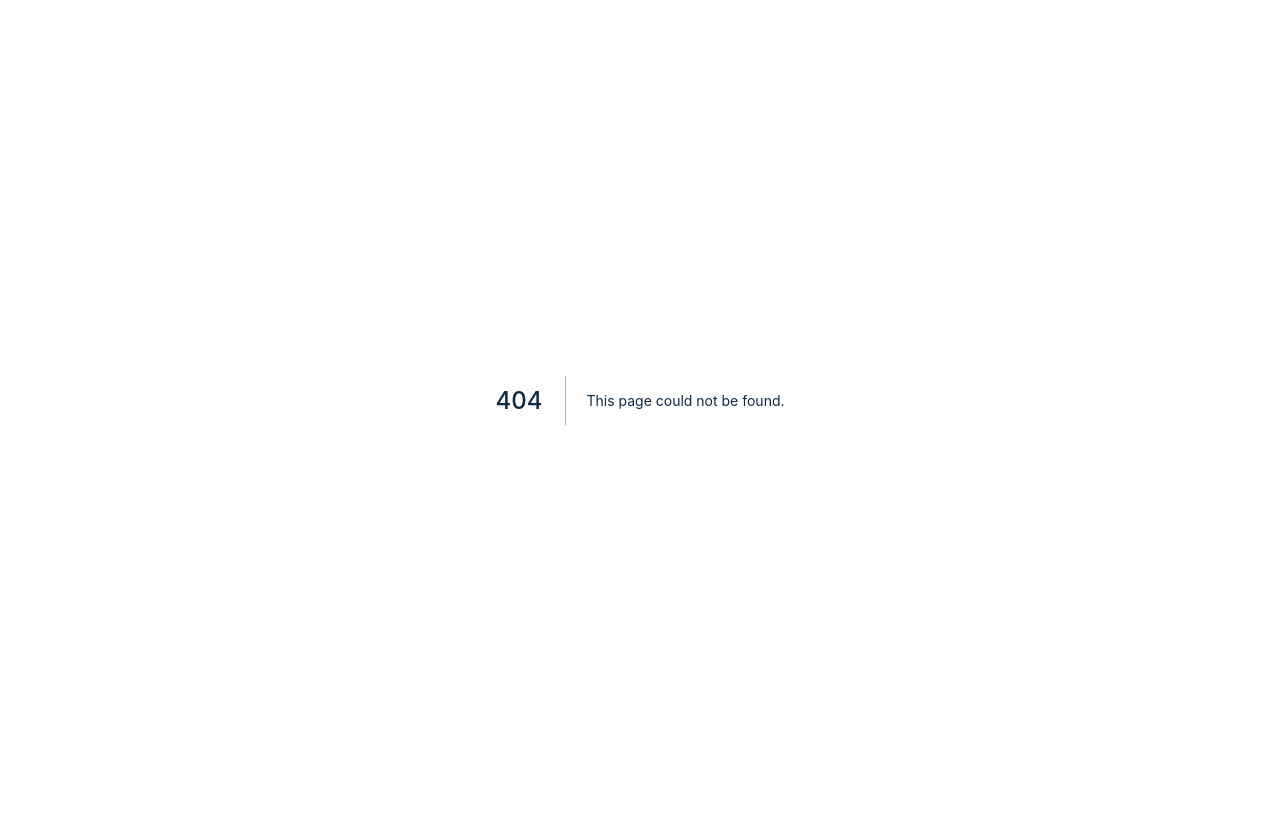
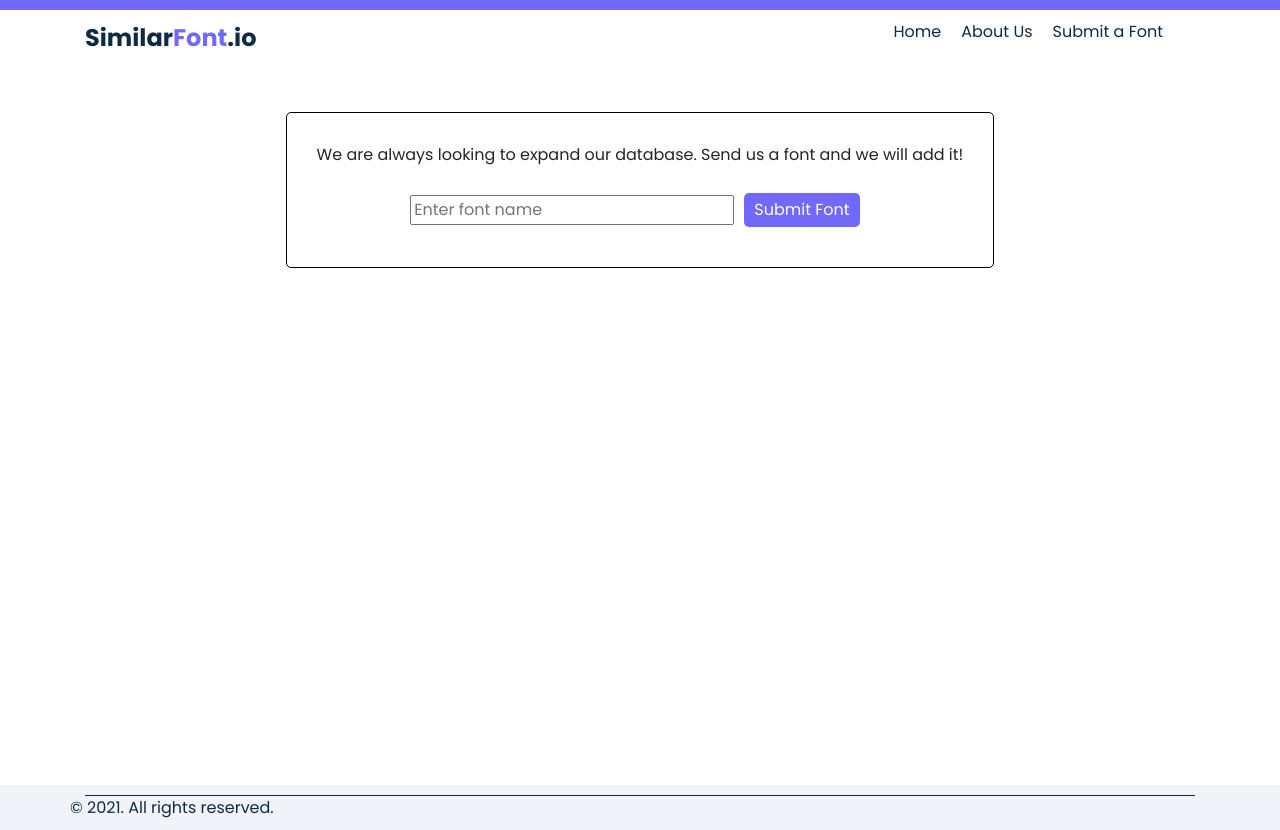
Before and after one commit to bsmith20681/similarfont.io, a Next.js app: page /submit-font in a window 1280 px wide. Before the commit this address had no page. Before the commit the page ends 800 px from the top, so only its background shows below. Built offline with nearby package versions, Linux system fonts and the light colour scheme.

Commit message:
added message component

```diff
--- a/components/Header.js
+++ b/components/Header.js
@@ -25,7 +25,7 @@ const Header = (props) => {
               <a href="">About Us</a>
             </li>
             <li className="nav-link">
-              <a href="">Contact Us</a>
+              <Link href="/submit-font">Submit a Font</Link>
             </li>
           </ul>
         </nav>
--- a/components/LinkBox.js
+++ b/components/LinkBox.js
@@ -11,8 +11,10 @@ const LinkBox = (props) => {
       <Link href={props.link} key={shortid.generate()}>
         <a key={shortid.generate()}>
           {" "}
-          <div className="LinkBox" key={shortid.generate()}>
-            <h2 key={shortid.generate()}>{props.font}</h2>
+          <div className="linkBox" key={shortid.generate()}>
+            <h2 className="linkBox-title" key={shortid.generate()}>
+              {props.font}
+            </h2>
             <p key={shortid.generate()}>
               {props.number} free fonts similar to {props.font}
             </p>
--- a/components/Message.js
+++ b/components/Message.js
@@ -1,5 +1,55 @@
-const Message = () => {
-  return <p>😨 We ran out of fonts</p>;
+import React, { useState } from "react";
+import * as emailjs from "emailjs-com";
+import SuccessMessage from "../components/SuccessMessage";
+
+const Message = (props) => {
+  const [message, setMessage] = useState("");
+  const [messageSuccess, setMessageSuccess] = useState(null);
+
+  const handleSubmit = (e) => {
+    e.preventDefault();
+    emailjs
+      .sendForm(
+        "service_zr5224k",
+        "template_eo83cnr",
+        e.target,
+        "user_cUDGxCajC3J07prrCf4OQ"
+      )
+      .then(
+        (result) => {
+          setMessageSuccess(true);
+        },
+        (error) => {
+          setMessageSuccess(false);
+        }
+      );
+
+    setMessage("");
+  };
+  return (
+    <div className="message">
+      <p>{props.message}</p>
+      {messageSuccess === true ? (
+        <SuccessMessage message={messageSuccess} />
+      ) : messageSuccess === null ? (
+        ""
+      ) : (
+        <SuccessMessage message={messageSuccess} />
+      )}
+      <form onSubmit={handleSubmit} className="message-form">
+        <input
+          type="text"
+          placeholder="Enter font name"
+          value={message}
+          name="message"
+          onChange={(e) => setMessage(e.target.value)}
+        />
+        <button type="submit" className="btn btn-purple">
+          Submit Font
+        </button>
+      </form>
+    </div>
+  );
 };
 
 export default Message;
--- /dev/null
+++ b/components/SuccessMessage.js
@@ -0,0 +1,22 @@
+const SuccessMessage = (props) => {
+  if (props.message === true) {
+    return (
+      <div style={{ backgroundColor: "#D4EDDA" }}>
+        <p style={{ padding: ".75rem 1.25rem", color: "#155724" }}>
+          Your message was sent successfully!
+        </p>
+      </div>
+    );
+  } else {
+    return (
+      <div style={{ backgroundColor: "#F8D7DA" }}>
+        <p style={{ padding: ".75rem 1.25rem", color: "#721c24" }}>
+          It looks like your message didn't send. You can just email me at
+          bsmith20681@gmail.com
+        </p>
+      </div>
+    );
+  }
+};
+
+export default SuccessMessage;
--- a/package.json
+++ b/package.json
@@ -12,6 +12,7 @@
     "@fortawesome/fontawesome-svg-core": "^1.2.34",
     "@fortawesome/free-solid-svg-icons": "^5.15.2",
     "@fortawesome/react-fontawesome": "^0.1.14",
+    "emailjs-com": "^2.6.4",
     "next": "10.0.5",
     "next-seo": "^4.20.0",
     "node-sass": "^5.0.0",
--- a/pages/_app.js
+++ b/pages/_app.js
@@ -5,6 +5,8 @@ import "../styles/header.css";
 import "../styles/footer.css";
 import "../styles/searchBar.css";
 import "../styles/home-page.css";
+import "../styles/message.css";
+import "../styles/button.css";
 import "../styles/bootstrap-reboot.scss";
 
 function MyApp({ Component, pageProps }) {
--- a/pages/index.js
+++ b/pages/index.js
@@ -48,7 +48,7 @@ const Home = () => {
           <div className="row">
             {}
             {filteredFontArray.length === 0 ? (
-              <Message />
+              <Message message="😨Can't find the font you are looking for? Send it to us and we will put in our database later." />
             ) : (
               filteredFontArray.map((font, index) => {
                 return (
--- /dev/null
+++ b/pages/submit-font.js
@@ -0,0 +1,16 @@
+import Layout from "../components/Layout";
+import Message from "../components/Message";
+
+const SubmitFont = () => {
+  return (
+    <Layout>
+      <div className="container" style={{ marginTop: "50px" }}>
+        <div className="row">
+          <Message message="We are always looking to expand our database. Send us a font and we will add it!" />
+        </div>
+      </div>
+    </Layout>
+  );
+};
+
+export default SubmitFont;
--- a/styles/LinkBox.css
+++ b/styles/LinkBox.css
@@ -1,8 +1,35 @@
-.LinkBox {
+.linkBox {
   border: 1px solid black;
   border-radius: 6px;
   padding: 24px;
   background-color: white;
+  color: #102a43;
+  height: 100%;
+}
+
+.linkBox:hover {
+  transform: translateY(-5px);
+  transition: 0.2s ease;
+  -o-transition: 0.2s ease;
+  -ms-transition: 0.2s ease;
+  -moz-transition: 0.2s ease;
+  -webkit-transition: 0.2s ease;
+}
+
+.linkBox a {
+  -o-transition: 0.2s;
+  -ms-transition: 0.2s;
+  -moz-transition: 0.2s;
+  -webkit-transition: 0.2s;
+  transition: 0.2s;
+}
+
+.linkBox:hover a {
+  color: #7069fa;
+}
+
+.linkBox-title {
+  font-size: 1.5rem;
 }
 
 .linkBox-content {
--- /dev/null
+++ b/styles/button.css
@@ -0,0 +1,20 @@
+.btn {
+  border: none;
+  padding: 5px 10px;
+  border-radius: 5px;
+  margin: 10px;
+}
+
+.btn-purple {
+  background-color: #7069fa;
+  color: white;
+}
+
+.btn-purple:hover {
+  background-color: #1d0ebe;
+  transition: 0.2s ease;
+  -o-transition: 0.2s ease;
+  -ms-transition: 0.2s ease;
+  -moz-transition: 0.2s ease;
+  -webkit-transition: 0.2s ease;
+}
--- /dev/null
+++ b/styles/message.css
@@ -0,0 +1,12 @@
+.message {
+  background-color: white;
+  border-radius: 5px;
+  border: 1px solid black;
+  padding: 30px;
+  margin: 0 auto;
+}
+
+.message-form {
+  width: fit-content;
+  margin: 0 auto;
+}
```
Also changed, not shown: 1 other file (tests, documents, lock files or other folders).
